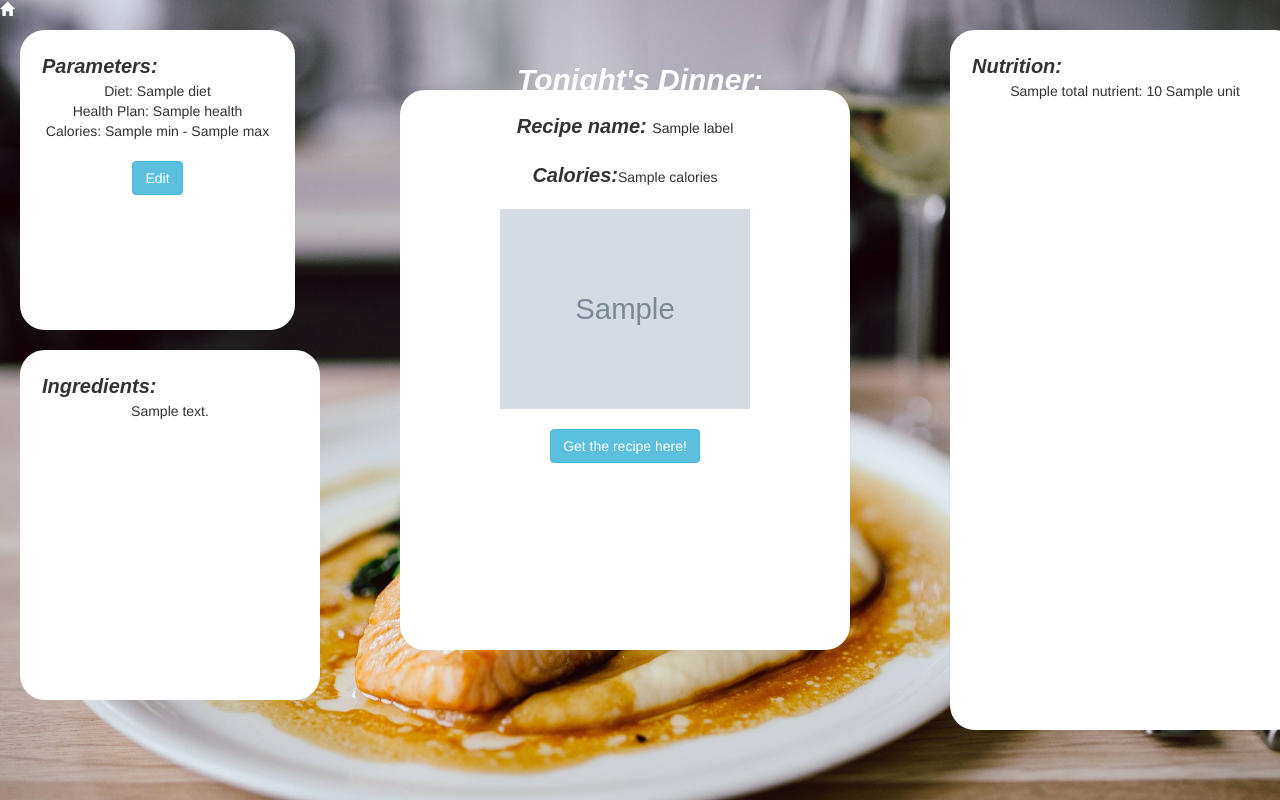
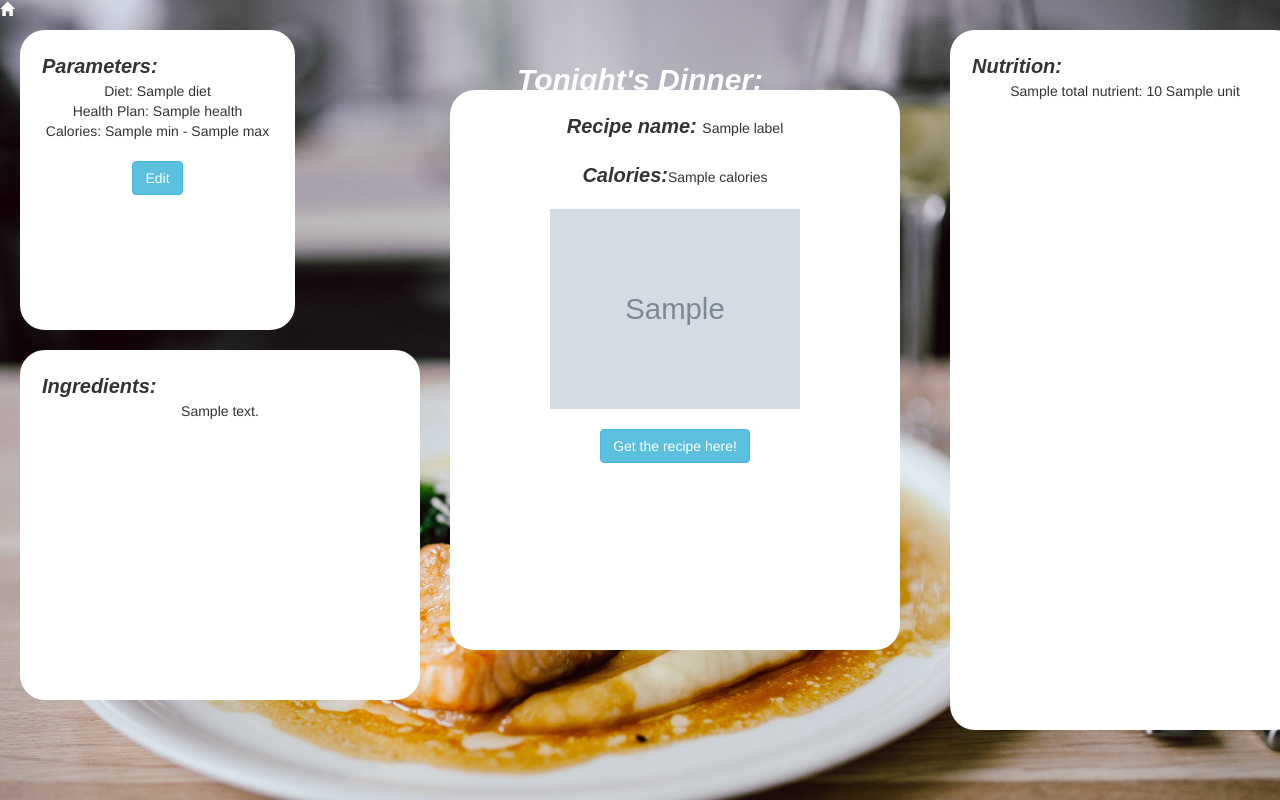
Before and after one commit to kotharan/Hackathon_team_delicious, a Node server app: template views/daily-result.handlebars in a window 1280 px wide. Run offline with Node 20, Linux system fonts and the light colour scheme; the template is opened without the code that fills it: most values are stand-ins (such as "Sample title", 1, 10 or a date in 2020); grey boxes marked "Sample" are stand-in pictures; some libraries are stand-ins or nearby versions; some web fonts are replaced.

Commit message:
Update daily.css

```diff
--- a/public/css/daily.css
+++ b/public/css/daily.css
@@ -52,7 +52,7 @@ body, html {
     border-radius: 25px;
     border: 2px solid white;
     padding: 20px;
-    width: 300px;
+    width: 400px;
     height: 350px;
     background: white;
     position: absolute;
@@ -89,7 +89,7 @@ body, html {
     background: white;
     position: absolute;
     visibility: visible;
-    left: 400px;
+    left: 450px;
     top: 90px;
     display: block;
     white-space: nowrap;
```
